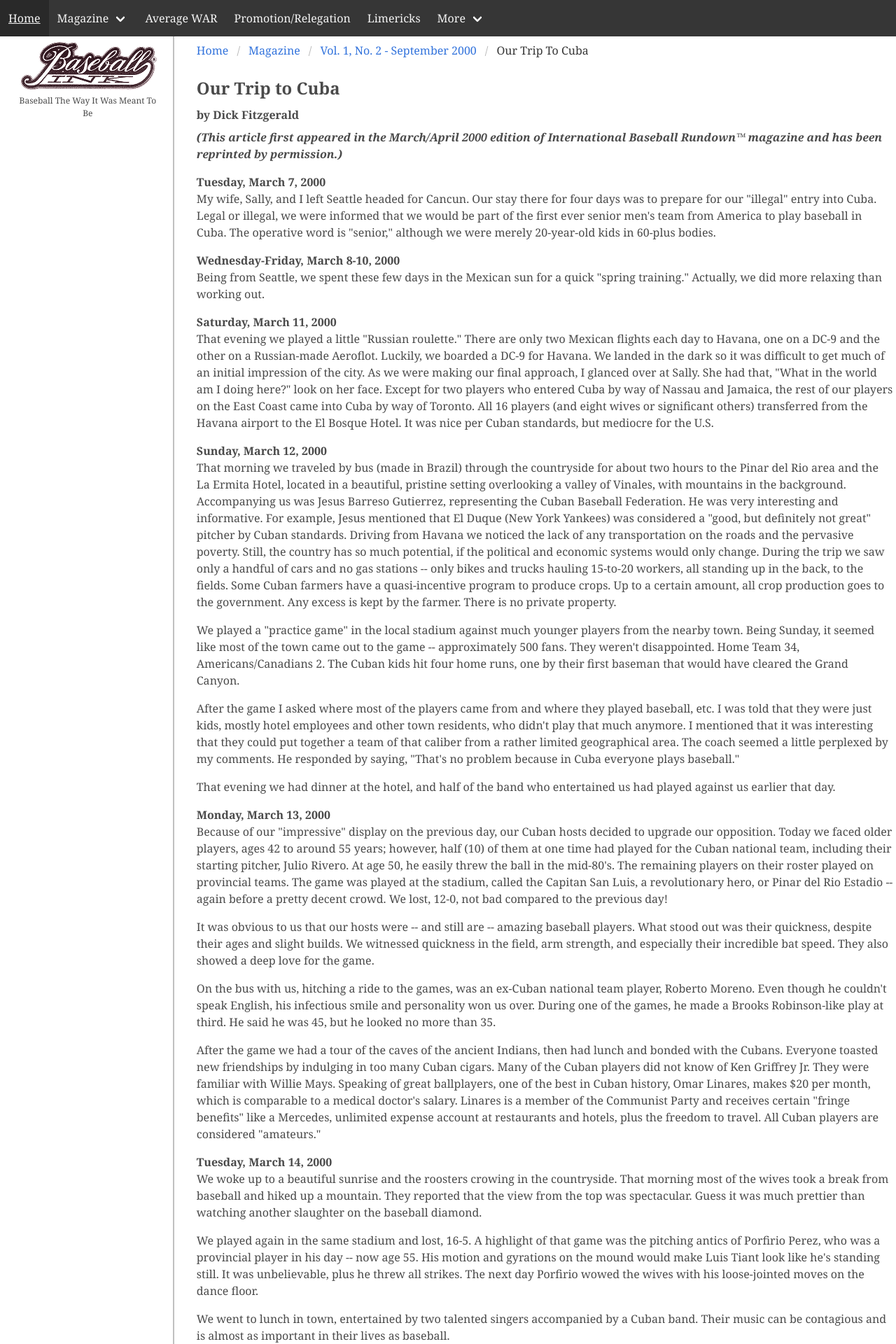
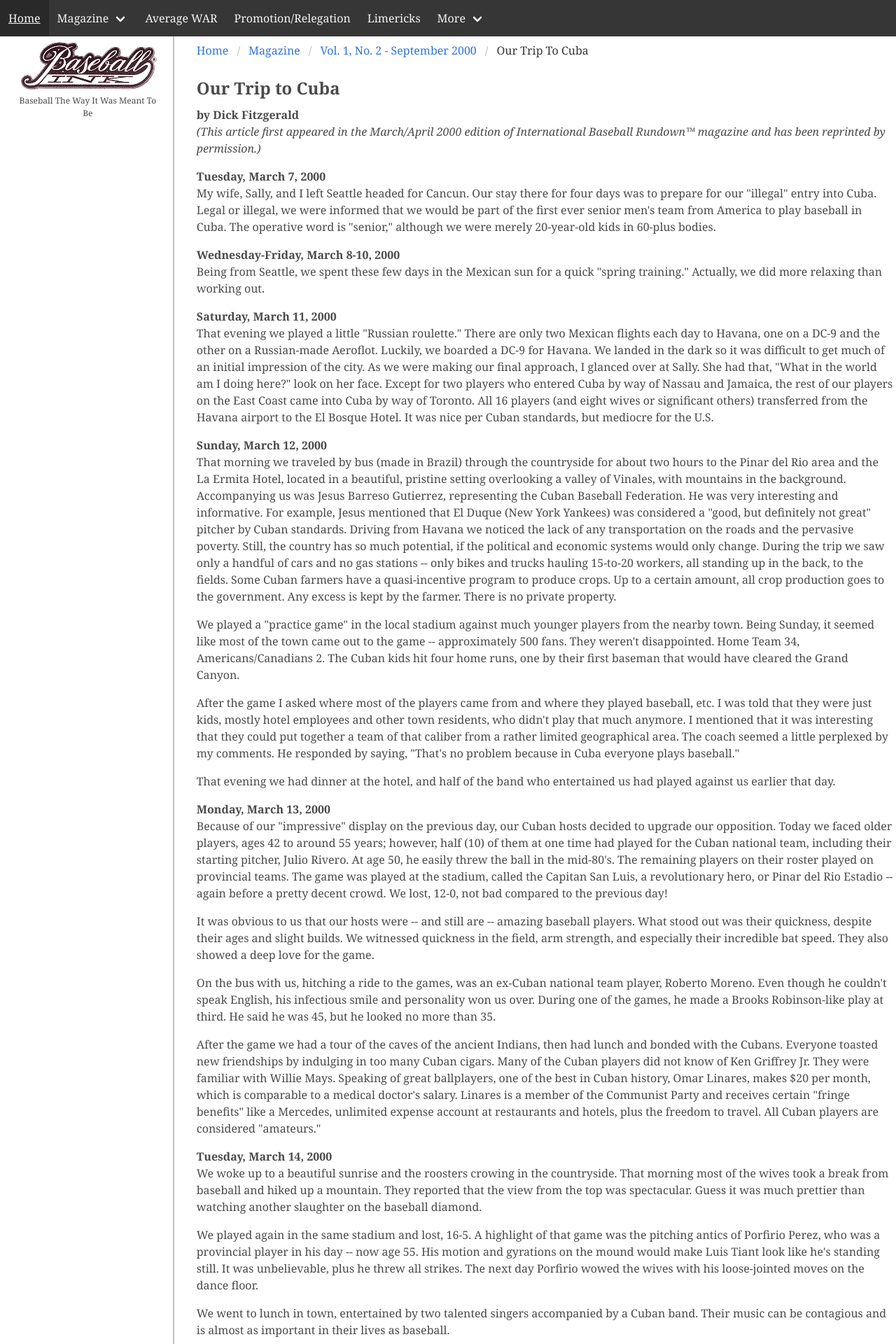
Before and after one commit to jaypalexa/baseballink, a Jekyll site: the page built from pages/magazine/vol_1_no_2/bi_vol_1_no_2_our_trip_to_cuba.md, in a window 1280 px wide. Shown: the top 1920 px of the page at 70% size. Built offline with Jekyll 4.4.1, drawn with Linux system fonts in a browser that asks for light colours.

Commit message:
Corrected H2 closing tag for Our Trip to Cuba

```diff
--- a/pages/magazine/vol_1_no_2/bi_vol_1_no_2_our_trip_to_cuba.md
+++ b/pages/magazine/vol_1_no_2/bi_vol_1_no_2_our_trip_to_cuba.md
@@ -13,7 +13,7 @@ title: Vol. 1, No. 2 - September 2000 - Our Trip To Cuba
 
 <section class="storycontent">
 <h1>Our Trip to Cuba</h1>
-<h2>by Dick Fitzgerald<h2>
+<h2>by Dick Fitzgerald</h2>
 <p>
   <em>(This article first appeared in the March/April 2000 edition of International Baseball Rundown&trade; magazine and has been reprinted by permission.)</em>
 </p>
@@ -162,6 +162,8 @@ title: Vol. 1, No. 2 - September 2000 - Our Trip To Cuba
   Our trip to Cuba was arranged by Tom Robertson of Associated Travel Consultants, 105-389 Twelfth St., Courtenay, Canada V9N 8V7. Phone: 800-856-4777. E-Mail: yqqtravl@island.net. His company will be putting together similar tours for December 2000, and February, March and April 2001.
 </p>
 
+<hr />
+
 <p>
   <em>Dick Fitzgerald would certainly not be considered a household word in the pitching world.  Thousands of pitchers have been more successful.  However, there probably has never been another pitcher in baseball history who has stood on a pitching mound longer than Fitz.</em>
 </p>
@@ -190,6 +192,8 @@ title: Vol. 1, No. 2 - September 2000 - Our Trip To Cuba
   <em>Though he retired from professional baseball at the relatively young age of 24 to go into the business world, Fitzgerald has elected to continue pitching instead of pursuing more normal "adult sports" such as golf or tennis.  And there always seems to be a team and a league where Fitzgerald can continue to pitch successfully.</em>
 </p>
 
+<hr />
+
 <p>
   International Baseball Rundown&trade; magazine provides information about baseball all over the world, with news from many of the 100-plus countries in which the game is played. It has been published for eight years (since March 1992). IBR&trade; will be published nine times in 2000 and is sent to about 4,000 people in more than 90 countries.
 </p>
```
